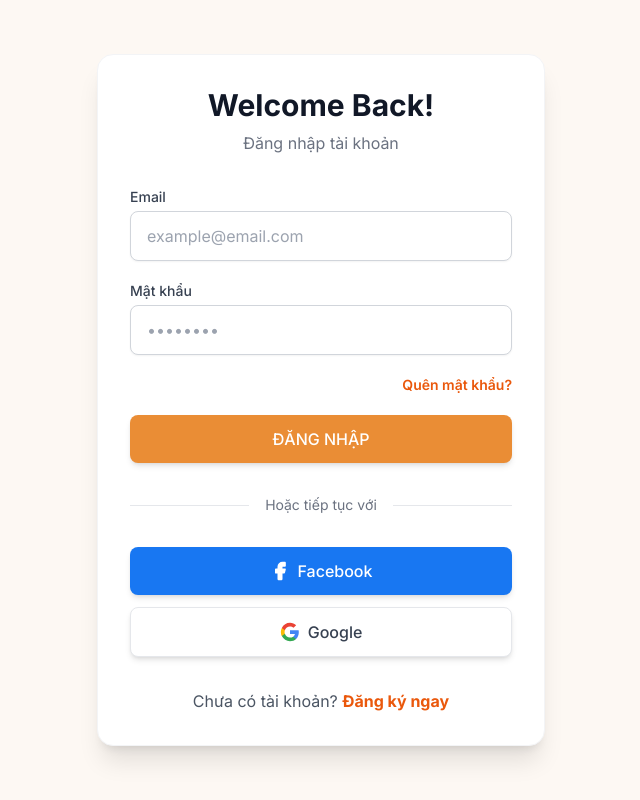
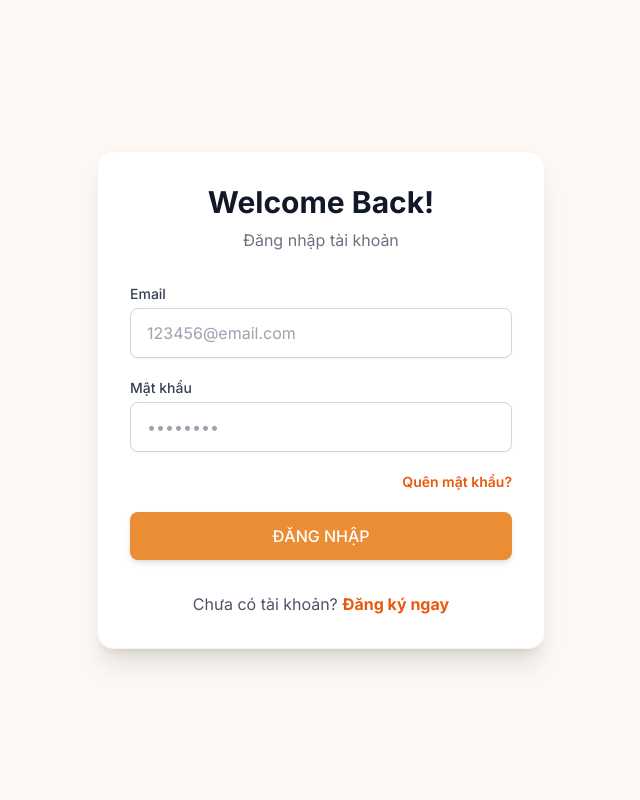
Before and after one commit to thanhpino/DoGiaDung, a React (Vite) app: page /login in a window 1280 px wide. Shown: the whole page, without its empty margins (319-959 px from the left). Built offline with nearby package versions, Linux system fonts and the light colour scheme.

Commit message:
Change some modify methods

```diff
--- a/src/components/LoginForm.tsx
+++ b/src/components/LoginForm.tsx
@@ -1,19 +1,8 @@
 import React, { useState } from 'react';
 import { Link } from 'react-router-dom';
-import { Facebook } from 'lucide-react';
 import { useAuth } from '../context/AuthContext';
 import { Input } from '../ui/input';
 import { Button } from '../ui/Button';
-
-// Icon Google
-const GoogleIcon = () => (
-  <svg width="20" height="20" viewBox="0 0 24 24" xmlns="http://www.w3.org/2000/svg">
-    <path d="M22.56 12.25c0-.78-.07-1.53-.2-2.25H12v4.26h5.92c-.26 1.37-1.04 2.53-2.21 3.31v2.77h3.57c2.08-1.92 3.28-4.74 3.28-8.09z" fill="#4285F4"/>
-    <path d="M12 23c2.97 0 5.46-.98 7.28-2.66l-3.57-2.77c-.98.66-2.23 1.06-3.71 1.06-2.86 0-5.29-1.93-6.16-4.53H2.18v2.84C3.99 20.53 7.7 23 12 23z" fill="#34A853"/>
-    <path d="M5.84 14.09c-.22-.66-.35-1.36-.35-2.09s.13-1.43.35-2.09V7.07H2.18C1.43 8.55 1 10.22 1 12s.43 3.45 1.18 4.93l2.85-2.22.81-.62z" fill="#FBBC05"/>
-    <path d="M12 5.38c1.62 0 3.06.56 4.21 1.64l3.15-3.15C17.45 2.09 14.97 1 12 1 7.7 1 3.99 3.47 2.18 7.07l3.66 2.84c.87-2.6 3.3-4.53 6.16-4.53z" fill="#EA4335"/>
-  </svg>
-);
 
 export const LoginForm = () => {
   const { login } = useAuth();
@@ -41,7 +30,7 @@ export const LoginForm = () => {
             required
             value={email}
             onChange={(e) => setEmail(e.target.value)}
-            placeholder="example@email.com"
+            placeholder="123456@email.com"
           />
 
           <Input
@@ -62,21 +51,6 @@ export const LoginForm = () => {
             ĐĂNG NHẬP
           </Button>
         </form>
-
-        <div className="relative my-8">
-          <div className="absolute inset-0 flex items-center"><div className="w-full border-t border-gray-200"></div></div>
-          <div className="relative flex justify-center text-sm"><span className="px-4 bg-white text-gray-500">Hoặc tiếp tục với</span></div>
-        </div>
-
-        <div className="space-y-3">
-          <Button type="button" variant="facebook" fullWidth onClick={() => alert('Tính năng đang phát triển')}>
-             <Facebook size={20} fill="currentColor" className="mr-2" /> Facebook
-          </Button>
-          <Button type="button" variant="google" fullWidth onClick={() => alert('Tính năng đang phát triển')}>
-             <span className="mr-2"><GoogleIcon /></span> Google
-          </Button>
-        </div>
-
         <p className="text-center mt-8 text-gray-600">
           Chưa có tài khoản? <Link to="/register" className="text-orange-600 font-bold hover:underline">Đăng ký ngay</Link>
         </p>
```
